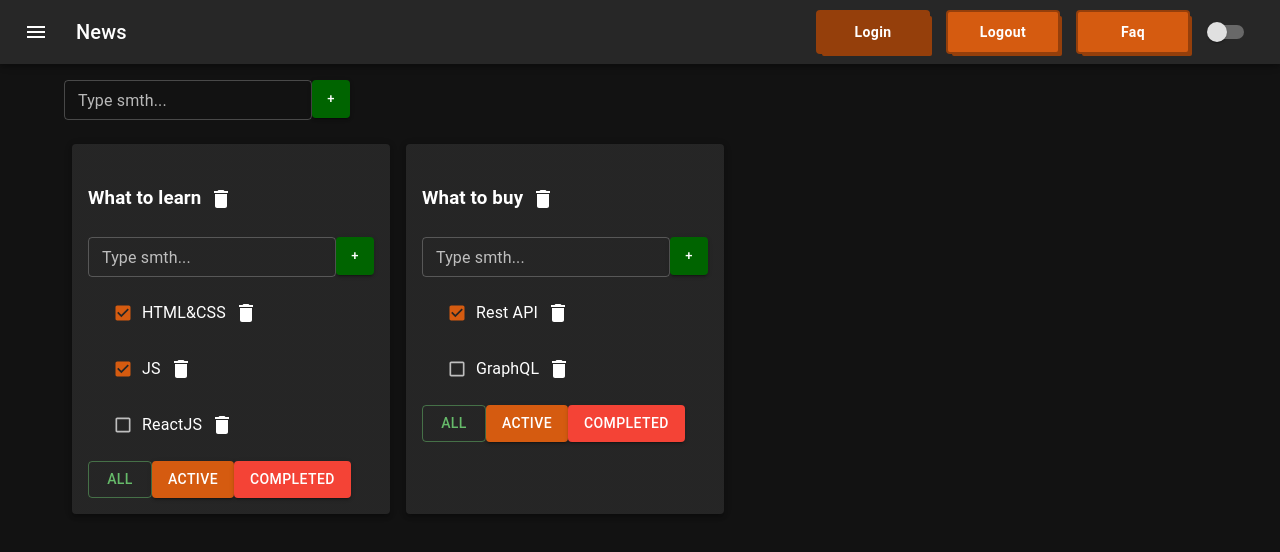
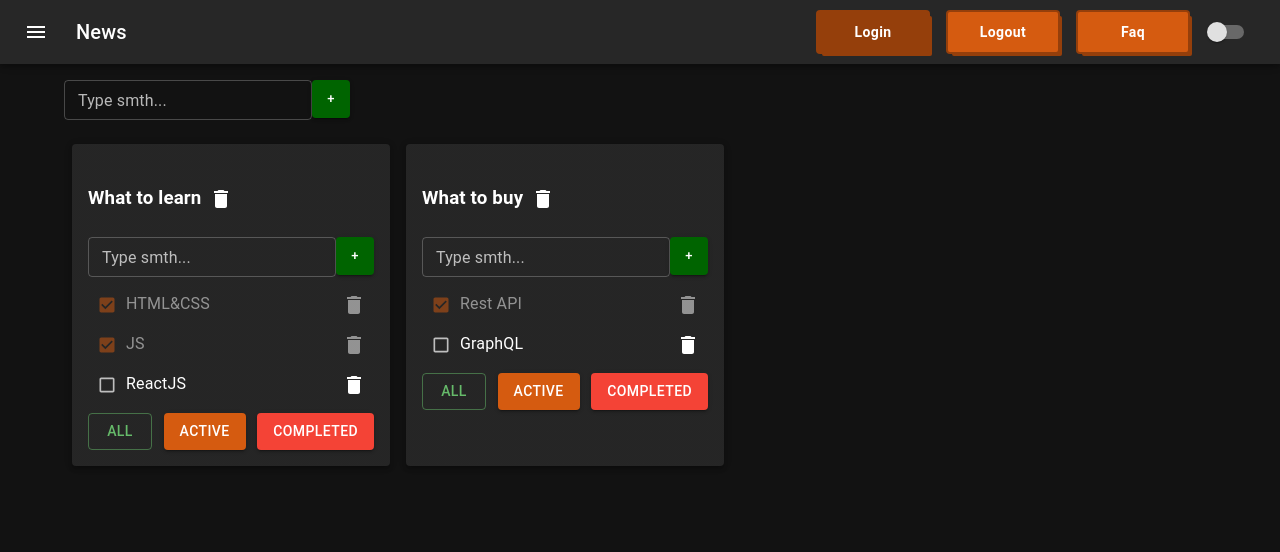
Before and after one commit to OlhaFedorets/7-todolist, a React (Create React App) app: page / in a window 1280 px wide. Shown: the top 552 px of the page. Built offline with nearby package versions, Linux system fonts and the light colour scheme.

Commit message:
change Todolist.tsx

```diff
--- a/src/Todolist.tsx
+++ b/src/Todolist.tsx
@@ -8,6 +8,8 @@ import Button from '@mui/material/Button';
 import Checkbox from '@mui/material/Checkbox';
 import List from '@mui/material/List';
 import ListItem from '@mui/material/ListItem';
+import Box from '@mui/material/Box';
+import {filterButtonsContainerSx, getListItemSx} from "./Todolist.styles";
 
 
 type PropsType = {
@@ -61,7 +63,7 @@ export const Todolist = (props: PropsType) => {
                 <h3>
                     <EditableSpan value={title} onChange={updateTodolistHandler}/>
                     <IconButton aria-label="delete" onClick={removeTodolistHandler}>
-						<DeleteIcon />
+                        <DeleteIcon/>
                     </IconButton>
                 </h3>
             </div>
@@ -85,29 +87,28 @@ export const Todolist = (props: PropsType) => {
                                 updateTask(todolistId, task.id, title)
                             }
 
-							return <ListItem key={task.id} className={task.isDone ? 'is-done' : ''}>
-								<Checkbox size={"small"} checked={task.isDone} onChange={changeTaskStatusHandler} />
+                            return <ListItem key={task.id}
+                                             sx={getListItemSx(task.isDone)}
+                            >
+                               <div>
+                                   <Checkbox size={"small"} checked={task.isDone} onChange={changeTaskStatusHandler}/>
                                    <EditableSpan value={task.title} onChange={changeTaskTitleHandler}/>
+                               </div>
                                 <IconButton aria-label="delete" onClick={removeTaskHandler}>
-									<DeleteIcon />
+                                    <DeleteIcon/>
                                 </IconButton>
                             </ListItem>
                         })}
                     </List>
             }
-			<div>
-				<Button color="success" variant={filter === 'all' ? 'outlined' : 'contained'} onClick={() => changeFilterTasksHandler('all')}>All</Button>
-				<Button variant={filter === 'active' ? 'outlined' : 'contained'} onClick={() => changeFilterTasksHandler('active')}>Active</Button>
-				<Button color="error" variant={filter === 'completed' ? 'outlined' : 'contained'} onClick={() => changeFilterTasksHandler('completed')}>Completed</Button>
-
-
-				{/*<Button className={filter === 'all' ? 'active-filter' : ''} title={'All'}*/}
-				{/*        onClick={() => changeFilterTasksHandler('all')}/>*/}
-				{/*<Button className={filter === 'active' ? 'active-filter' : ''} title={'Active'}*/}
-				{/*        onClick={() => changeFilterTasksHandler('active')}/>*/}
-				{/*<Button className={filter === 'completed' ? 'active-filter' : ''} title={'Completed'}*/}
-				{/*        onClick={() => changeFilterTasksHandler('completed')}/>*/}
-			</div>
+            <Box sx = {filterButtonsContainerSx}>
+                <Button color="success" variant={filter === 'all' ? 'outlined' : 'contained'}
+                        onClick={() => changeFilterTasksHandler('all')}>All</Button>
+                <Button variant={filter === 'active' ? 'outlined' : 'contained'}
+                        onClick={() => changeFilterTasksHandler('active')}>Active</Button>
+                <Button color="error" variant={filter === 'completed' ? 'outlined' : 'contained'}
+                        onClick={() => changeFilterTasksHandler('completed')}>Completed</Button>
+            </Box>
         </div>
     )
 }
```
Lines whose indentation alone changed are shown as unchanged.
